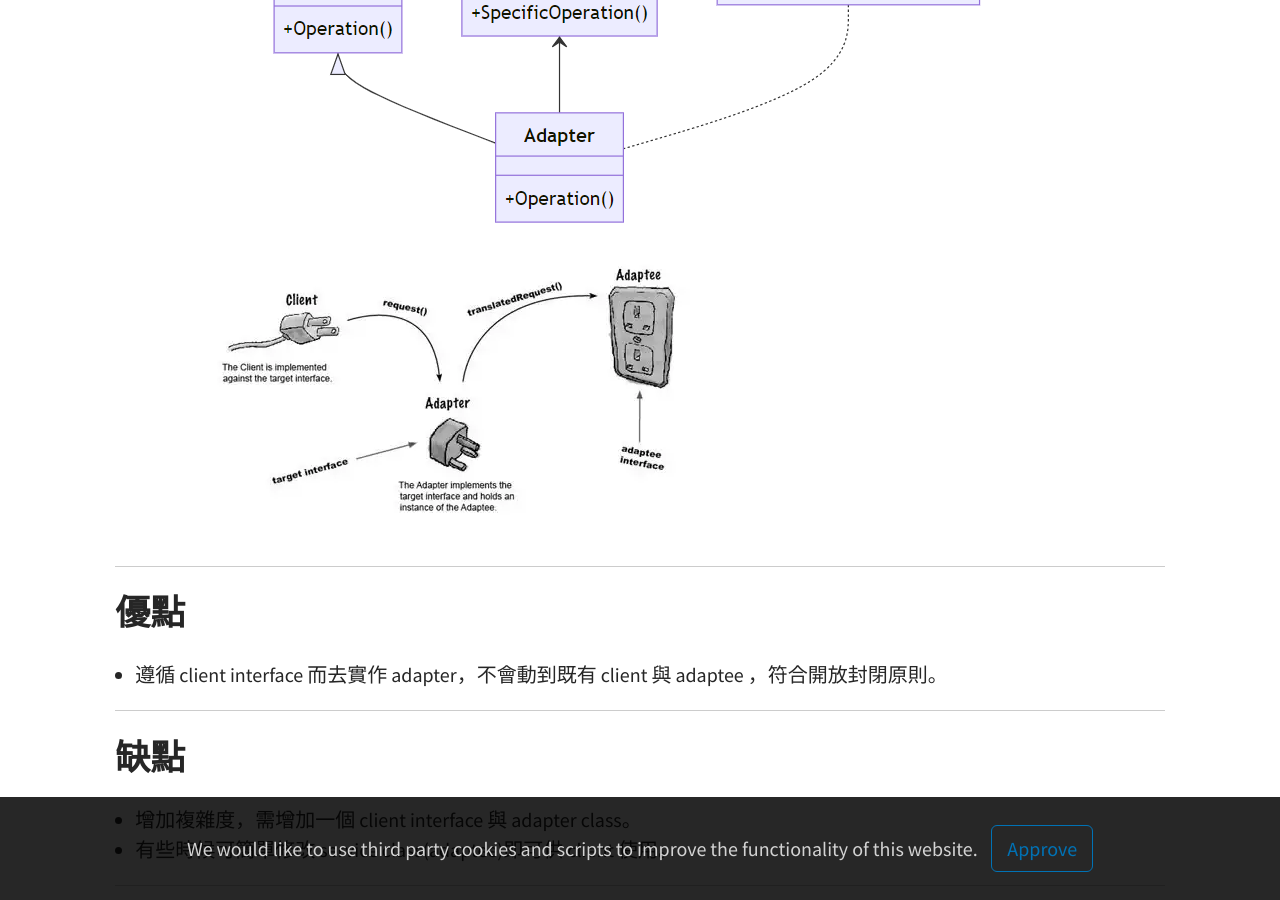
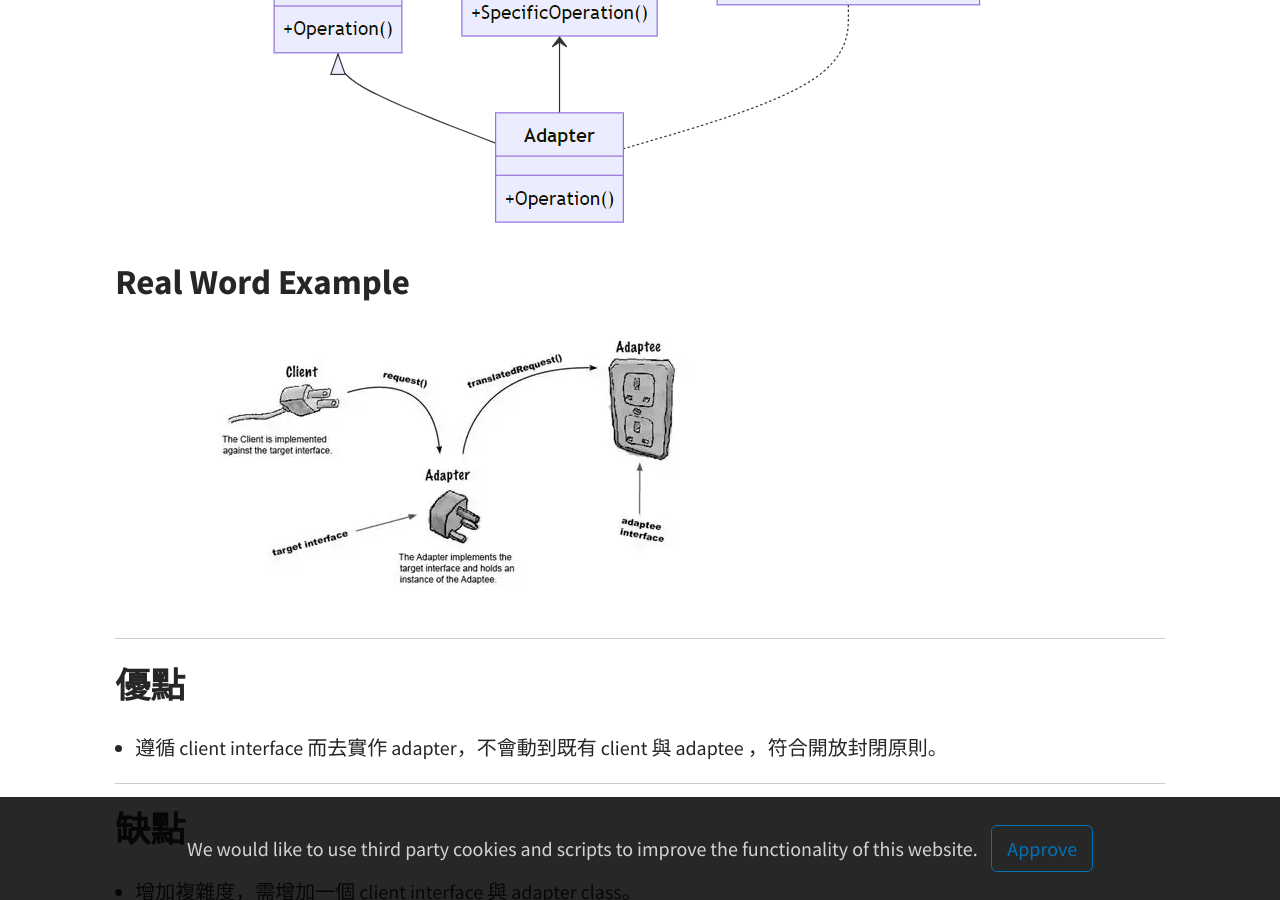
Before and after one commit to Yu-Qiao-Hong/Yu-Qiao-Hong.github.io, a Jekyll site: the page built from _posts/2022-12-01-CSharp_DesignPattern_Adapter.md, in a window 1280 px wide and 900 px high, scrolled down 853 px. Built offline with Jekyll 4.4.1, drawn with Linux system fonts in a browser that asks for light colours.

Commit message:
Update 2022-12-01-CSharp_DesignPattern_Adapter.md

```diff
--- a/_posts/2022-12-01-CSharp_DesignPattern_Adapter.md
+++ b/_posts/2022-12-01-CSharp_DesignPattern_Adapter.md
@@ -19,6 +19,8 @@ tags: [C#, Design Pattern]
 ## UML
 
 ![]({{ "/images/CSharp_DesignPattern_Adapter/class diagram.png" | relative_url}})
+
+## Real Word Example
 
 ![]({{ "/images/CSharp_DesignPattern_Adapter/real-word-adapter.webp" | relative_url}})
 
```
